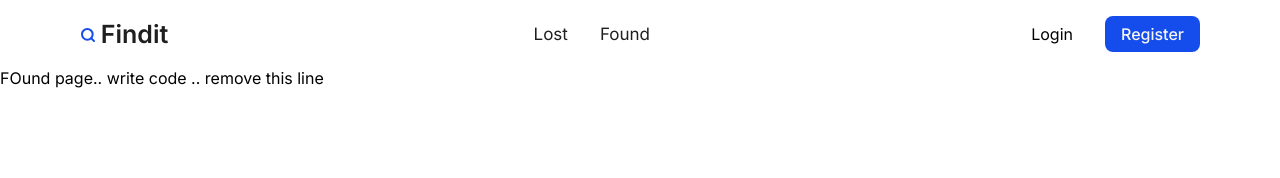
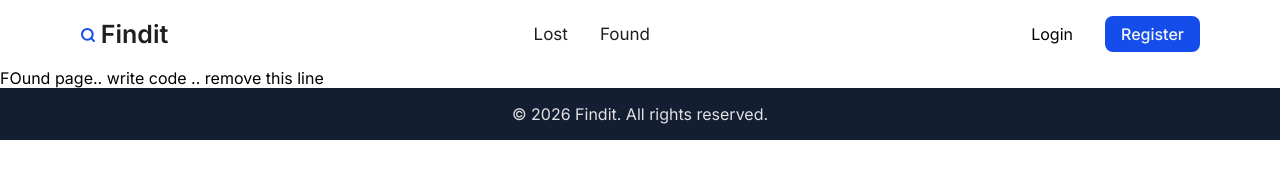
Before and after one commit to geo-777/Find-it, a plain HTML site: page frontend/pages/found/found.html in a window 1280 px wide. Drawn offline with Linux system fonts and the light colour scheme.

Commit message:
footer added

```diff
--- a/frontend/pages/found/found.html
+++ b/frontend/pages/found/found.html
@@ -11,6 +11,7 @@
     <link rel="stylesheet" href="../../shared/navbar/navbar.css" />
     <link rel="stylesheet" href="../../shared/theme.css" />
     <link rel="stylesheet" href="../../shared/global.css" />
+    <link rel="stylesheet" href="../../shared/footer/footer.css" />
 
     <link rel="stylesheet" href="found.css" />
     <meta charset="UTF-8" />
@@ -20,6 +21,10 @@
   <body>
     <div id="navbar-container"></div>
     <p>FOund page.. write code .. remove this line</p>
+
+    <footer class=".footer">
+      <p>&copy; 2026 Findit. All rights reserved.</p>
+    </footer>
   </body>
   <script src="../../shared/navbar/navbar.js"></script>
   <script src="../../shared/navbar/navbar-component.js"></script>
--- /dev/null
+++ b/frontend/shared/footer/footer.css
@@ -0,0 +1,8 @@
+footer {
+  background-color: var(--footer);
+  color: var(--secondary-foreground);
+  padding: 1rem;
+  display: flex;
+  justify-content: center;
+  align-items: center;
+}
--- a/frontend/shared/theme.css
+++ b/frontend/shared/theme.css
@@ -12,10 +12,10 @@
   --primary-foreground: #1f1f1f;
 
   --secondary: #2a2a2a;
-  --secondary-foreground: #f5f5f5;
+  --secondary-foreground: #e1e1e1;
 
   --muted: #2a2a2a;
-  --muted-foreground: #b3b3b3;
+  --muted-foreground: #d1d0d0;
 
   --accent: #2a2a2a;
   --accent-foreground: #f5f5f5;
@@ -48,6 +48,8 @@
 
   --sidebar-border: #2a2a2a;
   --sidebar-ring: #525252;
+
+  --footer: #141e33;
 }
 
 * {
```
Also changed, not shown: frontend/index.html (+5 -0 lines), frontend/pages/login/login.html (+5 -0 lines), frontend/pages/lost/lost.html (+5 -0 lines), frontend/pages/register/register.html (+5 -0 lines).
